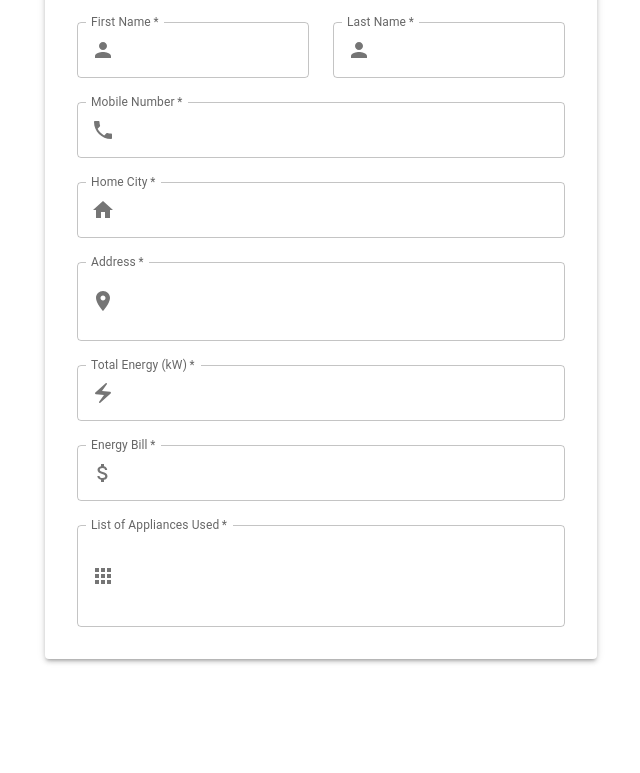
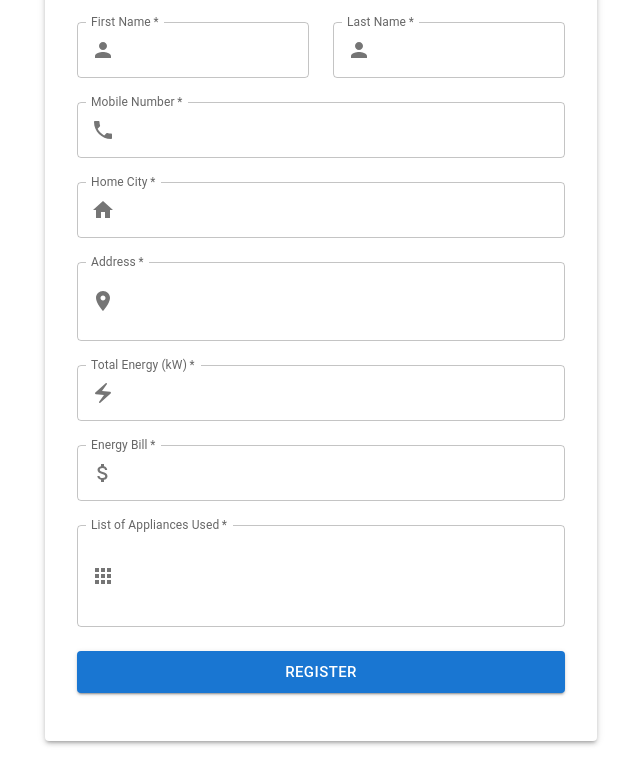
Before and after one commit to Ajmerae1234/ecotracker, a React (Create React App) app in the folder frontend/ecotrack/: page /register in a window 1280 px wide. Shown: the part 300-1073 px from the top of the page, without its empty margins (319-959 px from the left). Before the commit the page ends 991 px from the top, so only its background shows below. Built offline with nearby package versions, Linux system fonts and the light colour scheme; the HTML template or start-up script is replaced by a standard one.

Commit message:
Added Register Component

```diff
--- a/frontend/ecotrack/src/components/RegisterComponent.tsx
+++ b/frontend/ecotrack/src/components/RegisterComponent.tsx
@@ -6,6 +6,7 @@ import {
     Grid,
     InputAdornment,
     TextField,
+    Button
 
 
 } from '@mui/material'
@@ -205,6 +206,15 @@ const RegisterComponent = () => {
                             />
                         </Grid>
                     </Grid>
+                    <Button
+            type="submit"
+            fullWidth
+            variant="contained"
+            size="large"
+            sx={{ mt: 3, mb: 2 }}
+          >
+            Register
+          </Button>
 
                 </Box>
             </Paper>
```
